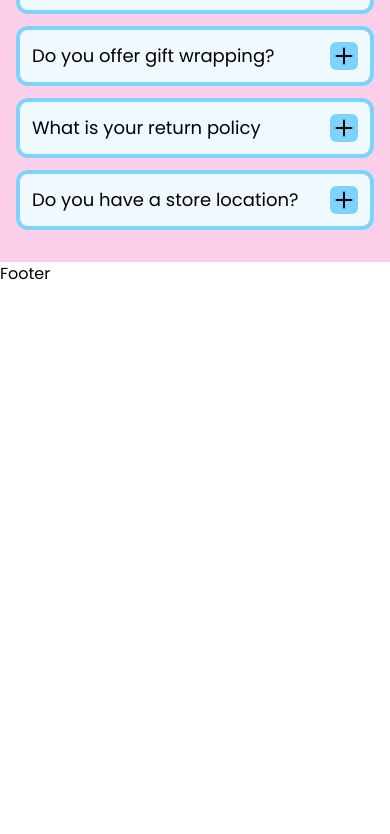
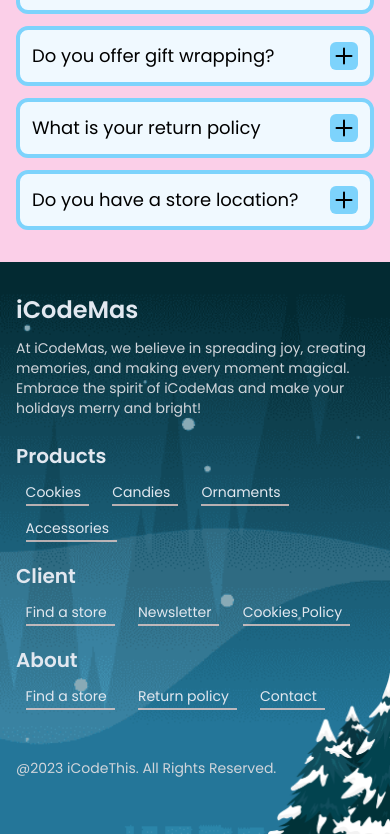
Before and after one commit to ChannMyaeAung/ChristmasStore, a React (Vite) app in the folder app/: page / in a window 390 px wide. Shown: the part 2074-2908 px from the top of the page. Before the commit the page ends 2360 px from the top, so only its background shows below. Built offline with nearby package versions, Linux system fonts and the light colour scheme.

Commit message:
implemented footer component for both mobile and desktop screens

```diff
--- a/app/src/App.jsx
+++ b/app/src/App.jsx
@@ -16,7 +16,10 @@ function App() {
       <section id="accordion" className="bg-pink-200">
         <Accordion />
       </section>
-      <footer>
+      <footer
+        id="footer"
+        className="bg-[url('./assets/Footer/footer_bg.png')] bg-center bg-cover"
+      >
         <Footer />
       </footer>
     </>
--- a/app/src/components/Footer/Footer.jsx
+++ b/app/src/components/Footer/Footer.jsx
@@ -1,7 +1,99 @@
 import React from "react";
+import "./footer.css";
+import { footerAbout, footerClient, footerProducts } from "./data";
+import christmasTree from "../../assets/Footer/trees_bg.png";
+const Footer = () => {
+  return (
+    <div
+      id="footer__container"
+      className="container relative px-4 py-8 mx-auto text-slate-200"
+    >
+      {/* Footer Top Section */}
+      <div
+        id="footer__top"
+        className="flex flex-col gap-3 md:mx-auto md:w-1/2 md:justify-center md:text-center md:items-center"
+      >
+        <h1 className="text-2xl font-semibold xl:text-3xl ">iCodeMas</h1>
+        <div className="text-sm text-gray-300 xl:text-lg md:text-balance md:text-base md:mx-auto">
+          <p>
+            At iCodeMas, we believe in spreading joy, creating memories, and
+            making every moment magical.
+          </p>
+          <p>
+            Embrace the spirit of iCodeMas and make your holidays merry and
+            bright!
+          </p>
+        </div>
+      </div>
 
-const Footer = () => {
-  return <div>Footer</div>;
+      {/* Footer Middle Section */}
+      <div
+        id="footer__middle"
+        className="grid gap-3 mt-6 md:mt-10 md:place-items-center md:grid-cols-3"
+      >
+        <div id="products">
+          <h2 className="text-xl font-semibold xl:text-2xl">Products</h2>
+          <ul className="footer__ul">
+            {footerProducts.map((product) => (
+              <li
+                data-footer-nav
+                key={product.id}
+                className="text-sm md:text-base xl:text-lg"
+              >
+                <a href={`#${product.href}`}>{product.title}</a>
+              </li>
+            ))}
+          </ul>
+        </div>
+        <div id="client" className="self-start">
+          <h2 className="text-xl font-semibold xl:text-2xl">Client</h2>
+          <ul className="footer__ul">
+            {footerClient.map((item) => (
+              <li
+                data-footer-nav
+                key={item.id}
+                className="text-sm md:text-base xl:text-lg"
+              >
+                <a href={`#${item.href}`}>{item.title}</a>
+              </li>
+            ))}
+          </ul>
+        </div>
+
+        <div id="about" className="self-start">
+          <h2 className="text-xl font-semibold xl:text-2xl">About</h2>
+          <ul className="footer__ul">
+            {footerAbout.map((link) => (
+              <li
+                data-footer-nav
+                key={link.id}
+                className="text-sm md:text-base xl:text-lg"
+              >
+                <a href={`#${link.href}`}>{link.title}</a>
+              </li>
+            ))}
+          </ul>
+        </div>
+      </div>
+      {/* Footer Bottom Section */}
+      <div
+        id="footer__bottom"
+        className="flex items-center w-full gap-3 mt-10 mb-6 md:justify-center "
+      >
+        <p className="text-sm text-gray-300 md:text-base">
+          @{new Date().getFullYear()} iCodeThis. All Rights Reserved.
+        </p>
+        {/* absolute to the whole container */}
+        <figure className="absolute bottom-0 right-0 w-32">
+          <img
+            src={christmasTree}
+            alt="christmas tree"
+            className="object-cover w-full h-full"
+          />
+        </figure>
+      </div>
+    </div>
+  );
 };
 
 export default Footer;
--- /dev/null
+++ b/app/src/components/Footer/data.js
@@ -0,0 +1,58 @@
+export const footerProducts = [
+  {
+    id: 1,
+    title: "Cookies",
+    href: "cookies",
+  },
+  {
+    id: 2,
+    title: "Candies",
+    href: "candies",
+  },
+  {
+    id: 3,
+    title: "Ornaments",
+    href: "ornaments",
+  },
+  {
+    id: 4,
+    title: "Accessories",
+    href: "accessories",
+  },
+];
+
+export const footerClient = [
+  {
+    id: 1,
+    title: "Find a store",
+    href: "find-a-store",
+  },
+  {
+    id: 2,
+    title: "Newsletter",
+    href: "Newsletter",
+  },
+  {
+    id: 3,
+    title: "Cookies Policy",
+    href: "cookies-policy",
+  },
+];
+
+export const footerAbout = [
+  {
+    id: 1,
+    title: "Find a store",
+    href: "find-a-store",
+  },
+  {
+    id: 2,
+    title: "Return policy",
+    href: "return-policy",
+  },
+  {
+    id: 3,
+    title: "Contact",
+    href: "contact",
+  },
+];
--- /dev/null
+++ b/app/src/components/Footer/footer.css
@@ -0,0 +1,46 @@
+.footer__ul {
+  @apply flex flex-wrap items-center py-2 gap-x-3 md:items-start md:flex-col gap-y-2 md:gap-y-3 lg:gap-y-6 md:mt-2;
+}
+
+li[data-footer-nav] {
+  position: relative;
+  padding: 0.25rem;
+  margin-inline: 0.35rem;
+  cursor: pointer;
+}
+
+li[data-footer-nav]:hover {
+  color: black;
+  z-index: 3;
+}
+
+li[data-footer-nav]::before {
+  content: "";
+  position: absolute;
+  bottom: 0;
+  width: 100%;
+  height: 0.1rem;
+  background-color: hsla(9, 88%, 90%, 1);
+  opacity: 0.7;
+  transition: all 0.3s ease-in-out;
+}
+
+li[data-footer-nav]:hover::before {
+  height: 100%;
+  z-index: -1;
+}
+
+@media (min-width: 768px) {
+  li[data-footer-nav] a {
+    margin-left: 0.5rem;
+  }
+  li[data-footer-nav]::before {
+    width: 0.3rem;
+    height: 100%;
+    left: 0;
+  }
+  li[data-footer-nav]:hover::before {
+    width: 100%;
+    z-index: -1;
+  }
+}
```
Also changed, not shown: app/src/assets/Footer/footer_bg.png (added), app/src/assets/Footer/trees_bg.png (added).
